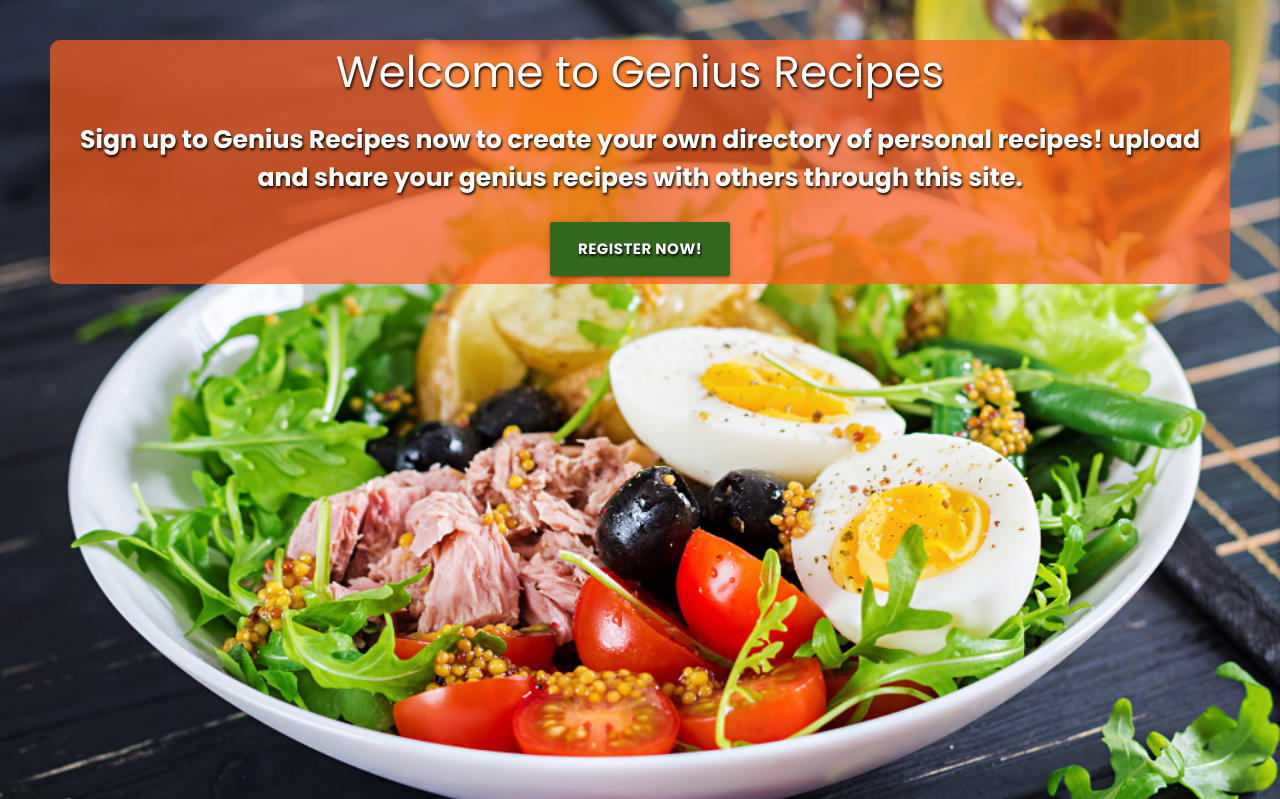
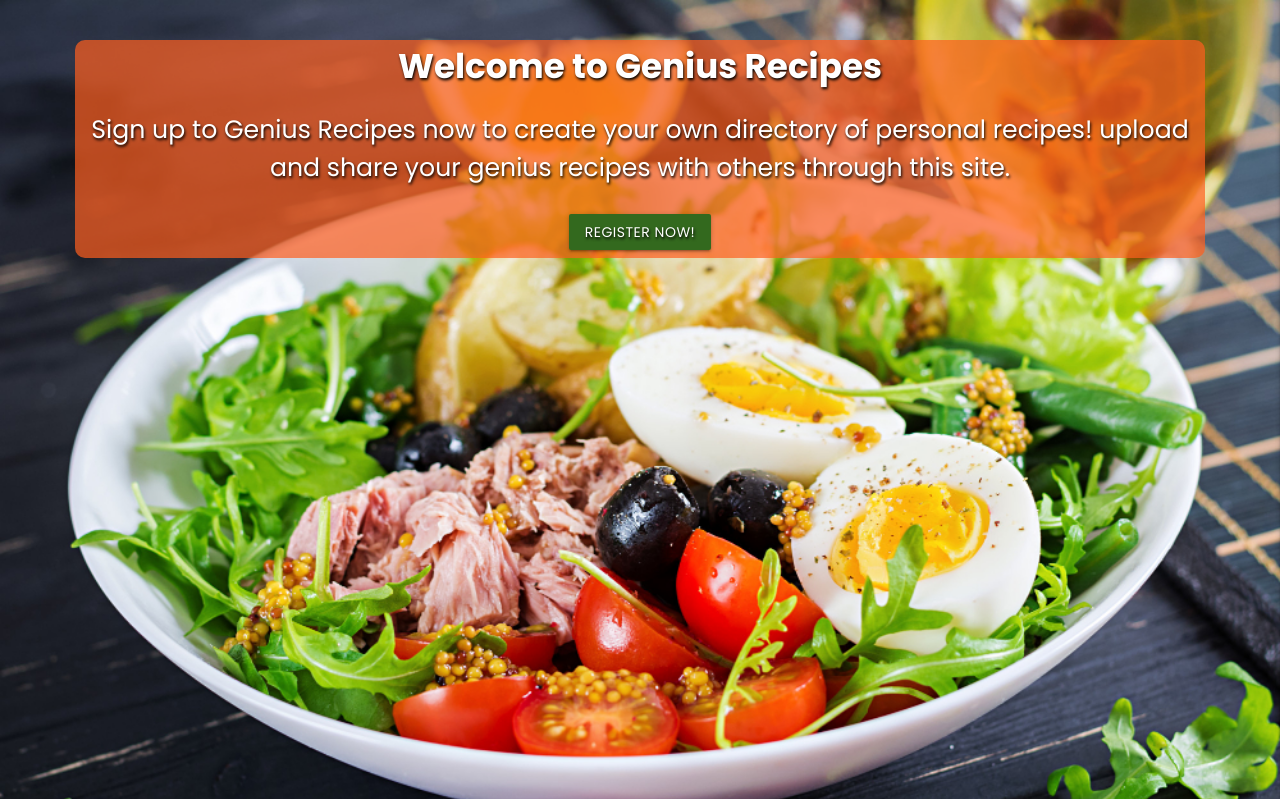
Before and after one commit to anee127/Milestone-Project-3, a Flask app: page / in a window 1280 px wide. Shown: the part 64-863 px from the top of the page. Run offline with Flask 2, Linux system fonts and the light colour scheme; data that the repository does not hold is empty; some libraries are stand-ins or nearby versions; some web fonts are replaced.

Commit message:
aligned spacing in code

```diff
--- a/static/css/style.css
+++ b/static/css/style.css
@@ -16,10 +16,6 @@
     text-transform: uppercase;
 }
 
-.text {
-    margin-top: 0;
-}
-
 /* index. html: welcome card*/
 
 #hero-image {
@@ -34,10 +30,16 @@
 #mask {
     background-color: rgba(255, 95, 31, 0.7);
     border-radius: 10px;
+    text-shadow: 1px 2px 3px black;
+    margin: 20px 75px;
+    padding: 8px;
+}
+
+
+.text {
     font-weight: bold;
     text-shadow: 1px 2px 3px black;
-    margin: 20px 50px;
-    padding: 8px;
+    margin-top: 0;
 }
 
 .social-icons {
--- a/templates/index.html
+++ b/templates/index.html
@@ -2,10 +2,10 @@
 {% block content%}
 <header id="hero-image" class="text-center bg-image d-flex flex-column justify-content-center align-items-center">
   <div id="mask" class="white-text flow-text d-flex flex-column justify-content-around center-align">
-    <h3 class="text">Welcome to Genius Recipes</h3>
+    <h4 class="text">Welcome to Genius Recipes</h4>
     <p>Sign up to Genius Recipes now to create your own directory of personal recipes! upload and share your genius
       recipes with others through this site.</p>
-    <a class="btn btn-large light-green darken-4 white-text" href="{{ url_for('register') }}" role="button">REGISTER
+    <a class="btn light-green darken-4 white-text" href="{{ url_for('register') }}" role="button">REGISTER
       NOW!</a>
   </div>
 </header>
--- a/templates/profile.html
+++ b/templates/profile.html
@@ -33,7 +33,7 @@
       <h6><i class="fas fa-utensils prefix"></i></i> Serves: {{ recipe.servings }}</h6>
       <h6><i class="fas fa-stopwatch prefix"></i> {{ recipe.timing }} minutes</h6>
       <p>
-        <i class="fas fa-user-circle pe-1"></i>Created By:{{ recipe.created_by }}
+        <i class="fas fa-user-circle pe-1"></i>Created By: {{ recipe.created_by }}
       </p>
       <!-- edit button -->
       <a class="btn btn-small ms-auto amber darken-2 text-primary-color"
@@ -72,7 +72,7 @@
       <p><i class="fas fa-utensils pe-1"></i></i> Serves: {{ recipe.servings }}</p>
       <p><i class="fas fa-stopwatch pe-1"></i> {{ recipe.timing }} minutes</p>
       <p>
-        <i class="fas fa-user-circle pe-1"></i>Created By:{{ recipe.created_by }}
+        <i class="fas fa-user-circle pe-1"></i>Created By: {{ recipe.created_by }}
       </p>
       <!-- edit button -->
       <a class="btn btn-small ms-auto amber darken-2 text-primary-color"
```
Also changed, not shown: templates/all_recipes.html (+4 -4 lines).
